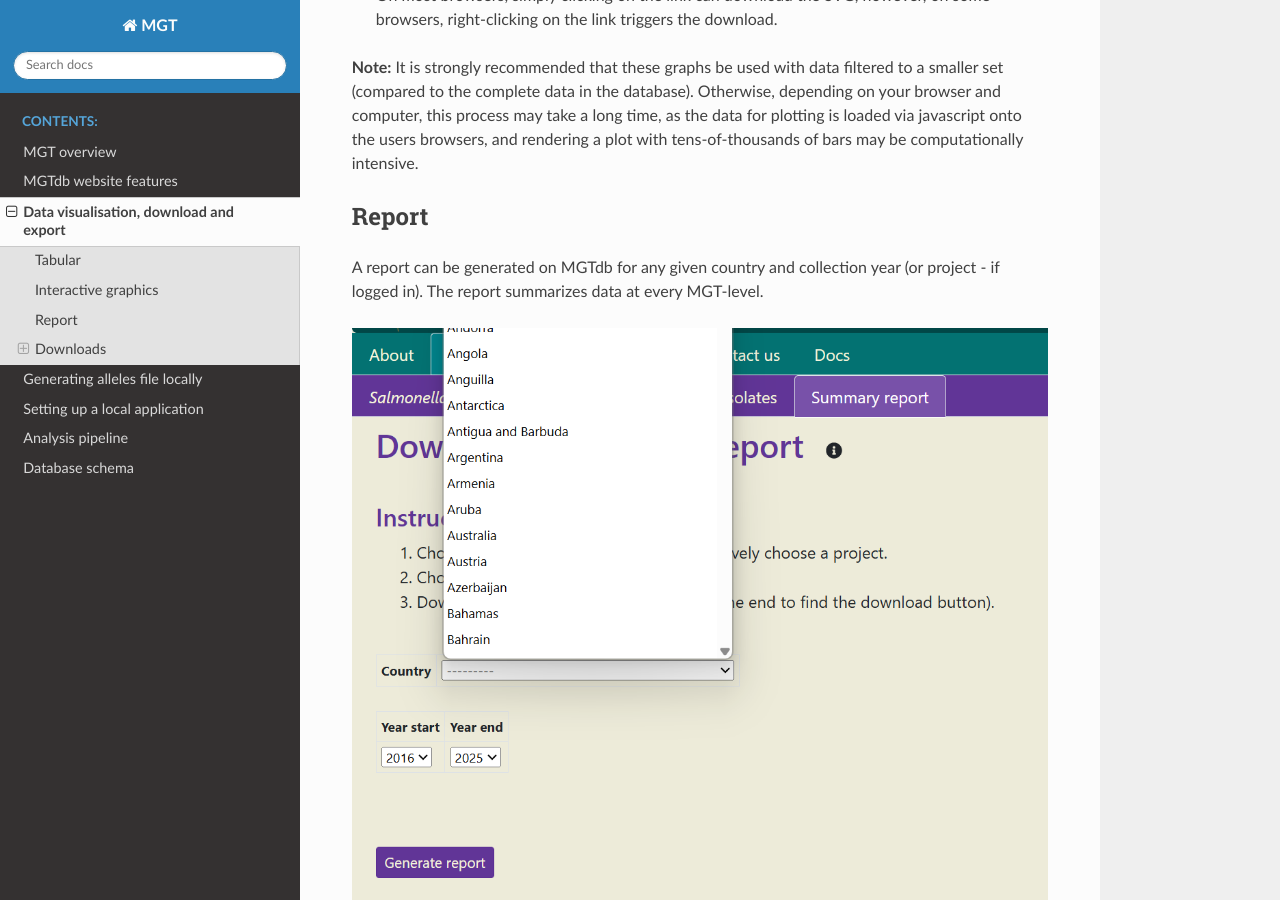
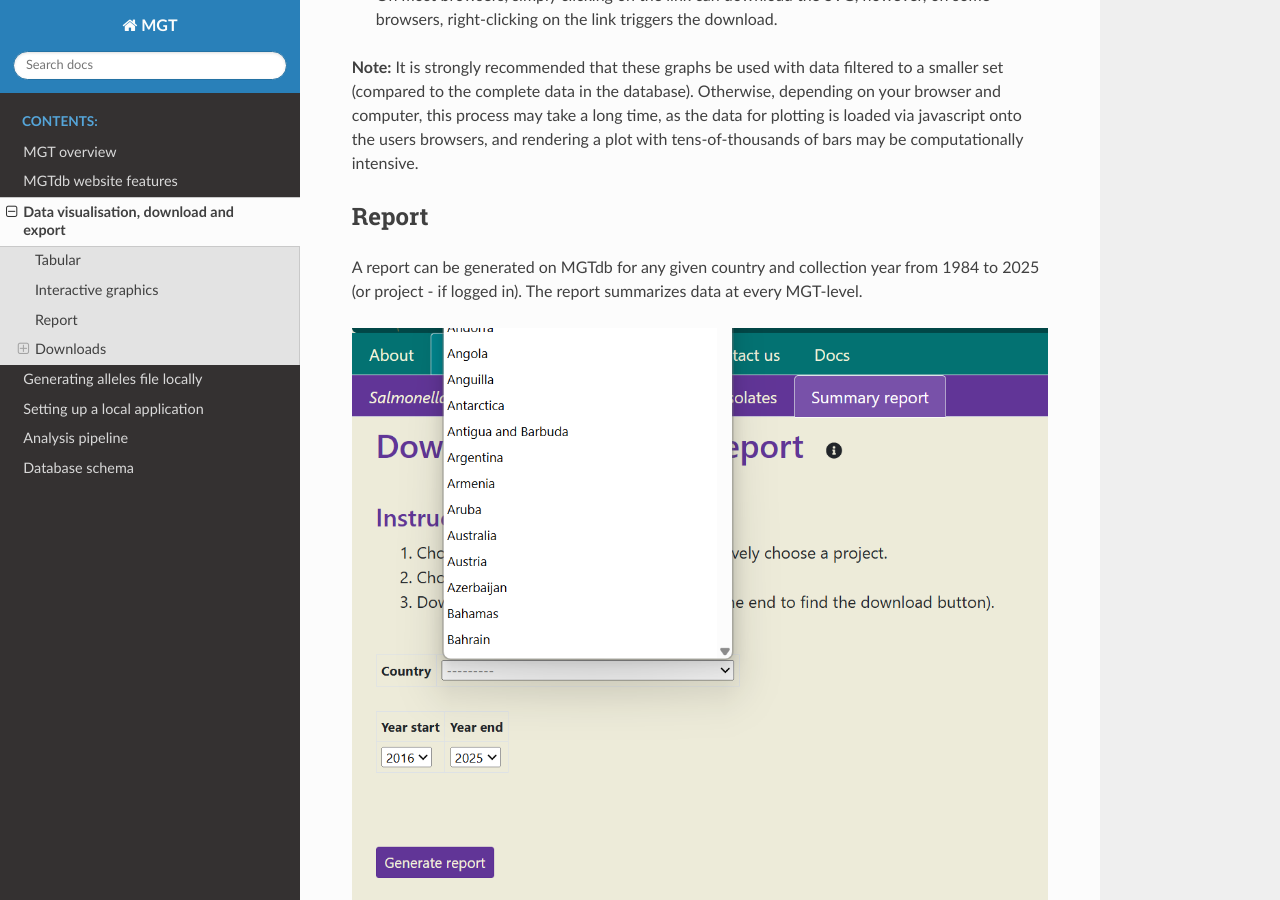
Before and after one commit to crystalsand10/MGT_docs, a Sphinx documentation site: the page built from source/downloads.rst, in a window 1280 px wide and 900 px high, scrolled down 3372 px. Built offline with Sphinx 7.4.7 and the Read the Docs theme 3.1.0, drawn with Linux system fonts in a browser that asks for light colours; some of the changed text lies outside the part shown.

Commit message:
minor fix for download and report description

```diff
--- a/source/downloads.rst
+++ b/source/downloads.rst
@@ -73,7 +73,7 @@ Key features of these graphs are as follows:
 Report
 ===========================
 
-A report can be generated on MGTdb for any given country and collection year (or project - if logged in). The report summarizes data at every MGT-level.
+A report can be generated on MGTdb for any given country and collection year from 1984 to 2025 (or project - if logged in). The report summarizes data at every MGT-level.
 
 
 .. image:: images/report_access.png
```
Also changed, not shown: other parts of source/downloads.rst (+1 -1 lines).
